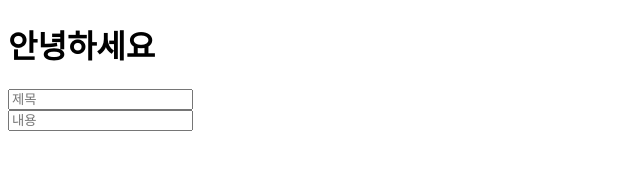
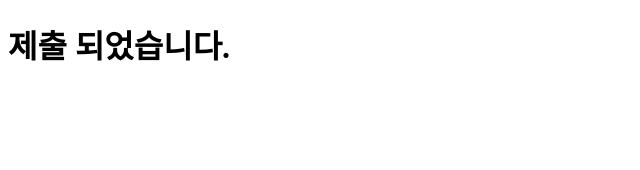
Before and after one commit to kdt-ful-class-three-group/member_2, a plain HTML site: page formGET.html in a window 1280 px wide. Shown: the whole page, without its empty margins (0-640 px from the left). Drawn offline with Linux system fonts and the light colour scheme.

```diff
--- a/formGET.html
+++ b/formGET.html
@@ -6,18 +6,6 @@
   <title>Document</title>
 </head>
 <body>
-  <h1>안녕하세요</h1>
-  <form action="/home" method="get">
-    <div>
-      <label for="fileName"></label>
-      <input type="text" name="fileName" placeholder="제목">
-    </div>
-
-    <div>
-      <label for="fileContent"></label>
-      <input type="text" name="fileContent" placeholder="내용">
-    </div>
-
-  </form>
+  <h1>제출 되었습니다.</h1>
 </body>
 </html>
```
Also changed, not shown: index.html (+10 -1 lines).
